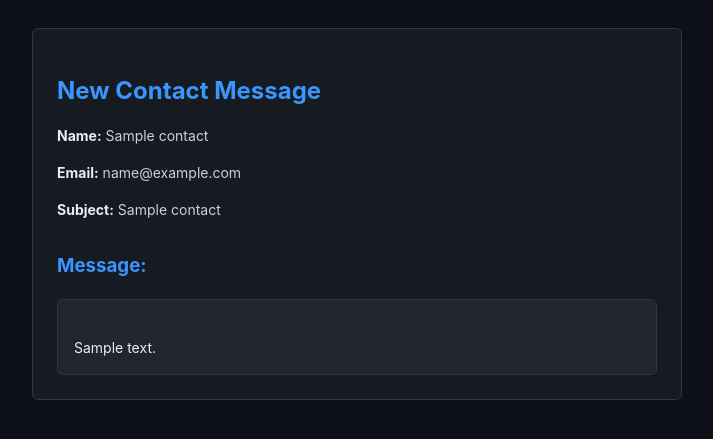
After one commit to rdurica/robbyte, a Symfony app: template src/templates/email/contact.html.twig in a window 1280 px wide. The commit adds this page. Shown: the top 439 px of the page, without its empty margins (283-996 px from the left). Run offline with Twig, Linux system fonts and the light colour scheme; the template is opened without the code that fills it: most values are stand-ins (such as "Sample title", 1, 10 or a date in 2020); some libraries are stand-ins or nearby versions.

Commit message:
send emails

```diff
--- a/src/composer.json
+++ b/src/composer.json
@@ -10,8 +10,11 @@
         "symfony/console": "7.3.*",
         "symfony/dotenv": "7.3.*",
         "symfony/flex": "^2",
+        "symfony/form": "7.3.*",
         "symfony/framework-bundle": "7.3.*",
+        "symfony/mailer-send-mailer": "7.3.*",
         "symfony/runtime": "7.3.*",
+        "symfony/security-csrf": "7.3.*",
         "symfony/twig-bundle": "7.3.*",
         "symfony/web-link": "7.3.*",
         "symfony/yaml": "7.3.*",
--- /dev/null
+++ b/src/templates/email/contact.html.twig
@@ -0,0 +1,63 @@
+<!DOCTYPE html>
+<html lang="en">
+<head>
+    <meta charset="UTF-8" />
+    <title>New Contact Message</title>
+    <style>
+        body {
+            background-color: #0d1117;
+            color: #e6edf3;
+            font-family: -apple-system, BlinkMacSystemFont, "Segoe UI", "Noto Sans", Helvetica, Arial, sans-serif;
+            padding: 20px;
+            line-height: 1.5;
+        }
+
+        .email-container {
+            background-color: #161b22;
+            border: 1px solid #30363d;
+            border-radius: 6px;
+            padding: 24px;
+            max-width: 600px;
+            margin: 0 auto;
+        }
+
+        h2 {
+            color: #3a96ff;
+            font-size: 1.5rem;
+            margin-bottom: 1rem;
+        }
+
+        p {
+            margin-bottom: 1rem;
+            font-size: 0.875rem;
+            color: #c9d1d9;
+        }
+
+        strong {
+            color: #e6edf3;
+        }
+
+        .message-content {
+            white-space: pre-line;
+            background-color: #21262d;
+            padding: 1rem;
+            border-radius: 6px;
+            border: 1px solid #30363d;
+            color: #e6edf3;
+            font-size: 0.875rem;
+        }
+    </style>
+</head>
+<body>
+<div class="email-container">
+    <h2>New Contact Message</h2>
+    <p><strong>Name:</strong> {{ contact.name }}</p>
+    <p><strong>Email:</strong> {{ contact.email }}</p>
+    <p><strong>Subject:</strong> {{ contact.subject }}</p>
+    <h3 style="color: #3a96ff; margin-top: 2rem;">Message:</h3>
+    <div class="message-content">
+        {{ contact.message|nl2br }}
+    </div>
+</div>
+</body>
+</html>
```
Also changed, not shown: src/src/Controller/HomepageController.php (+44 -2 lines), src/src/Dto/ContactFormDto.php (added, +21 -0 lines), src/src/Form/ContactFormType.php (added, +31 -0 lines), src/src/Model/Facade/MailFacade.php (added, +28 -0 lines), src/src/Model/Service/MailService.php (added, +44 -0 lines), src/templates/homepage/index.html.twig (+7 -1 lines), src/templates/homepage/sections/contact.html.twig (+28 -18 lines), src/public/assets/css/app.css, src/public/assets/js/app.js, 3 other files.
